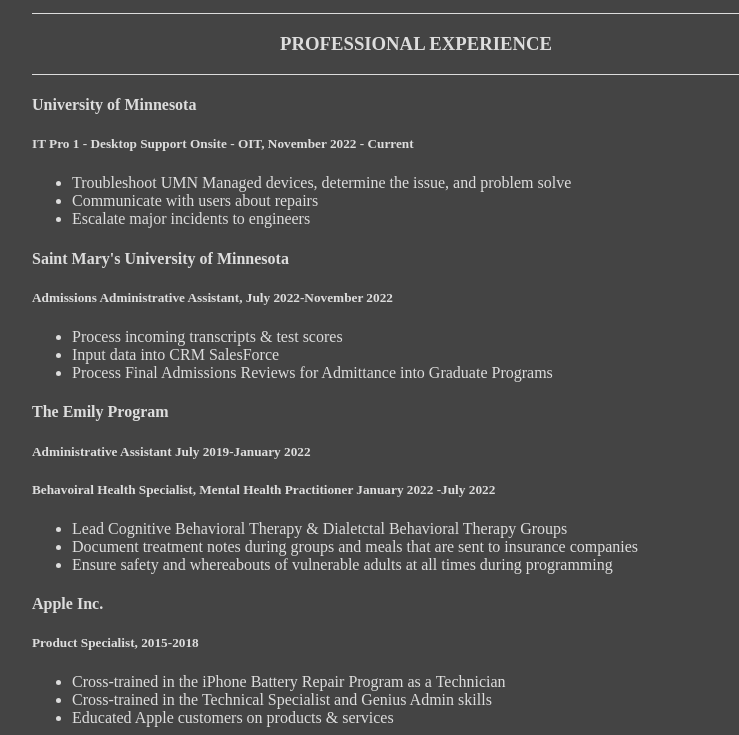
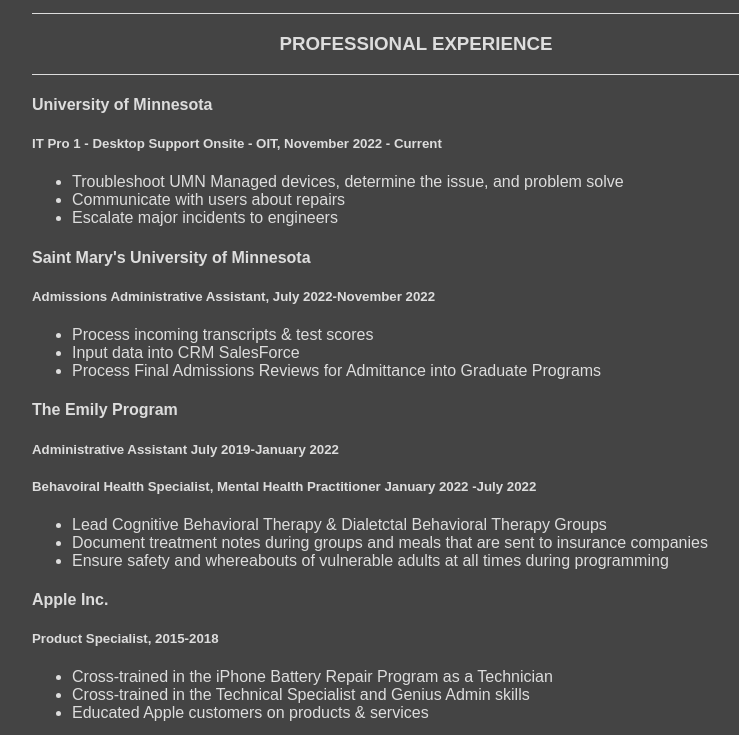
Before and after one commit to marilynccode/marilynccode.github.io, a plain HTML site: page index.html in a window 1280 px wide. Shown: the part 207-942 px from the top of the page, without its empty margins (224-963 px from the left). Drawn offline with Linux system fonts and the light colour scheme.

Commit message:
Update style.css

```diff
--- a/style.css
+++ b/style.css
@@ -1,7 +1,7 @@
 body {
   background-color: #444444;
   color: #dddddd;
-  font-feamily: Arial, Helvetica, sans-serif;
+  font-family: Arial, Helvetica, sans-serif;
   margin: 10% 20%;
 }
 
```
